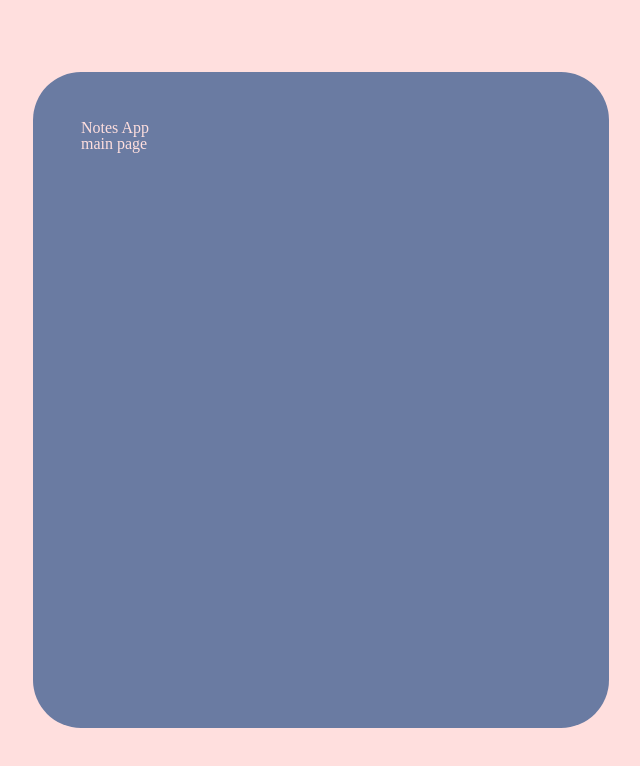
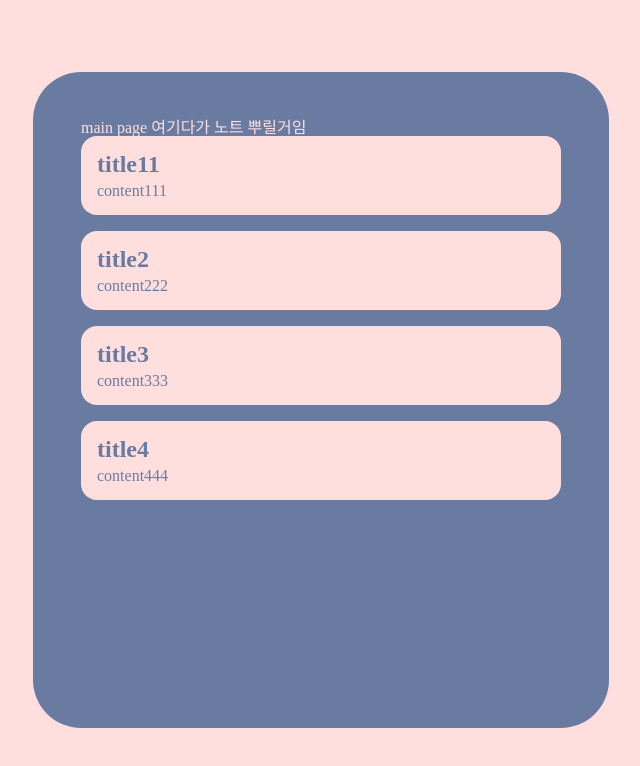
Before and after one commit to Note-React-Toy-Project/Note-main, a React (Vite) app in the folder note-project/: page / in a window 1280 px wide. Shown: the top 766 px of the page, without its empty margins (319-959 px from the left). Built offline with nearby package versions, Linux system fonts and the light colour scheme; the HTML template or start-up script is replaced by a standard one.

Commit message:
feat: create each note component

```diff
--- /dev/null
+++ b/note-project/src/components/Note/Note.module.css
@@ -0,0 +1,18 @@
+.container {
+  background-color: #ffdfde;
+  display: flex;
+  color: #6a7ba2;
+  flex-direction: column;
+  padding: 1rem;
+  border-radius: 1rem;
+  gap: 7px;
+}
+
+.titleStyle {
+  font-size: 1.5rem;
+  font-weight: 700;
+}
+
+.contentStyle {
+  font-size: 1rem;
+}
--- /dev/null
+++ b/note-project/src/components/Note/Note.tsx
@@ -0,0 +1,13 @@
+import { NoteType } from "../../interface/NoteType";
+import styles from "./Note.module.css";
+
+const Note: React.FC<NoteType> = (note) => {
+  return (
+    <div className={styles.container}>
+      <p className={styles.titleStyle}>{note.title}</p>
+      <p className={styles.contentStyle}>{note.content}</p>
+    </div>
+  );
+};
+
+export default Note;
--- a/note-project/src/components/Title/Title.tsx
+++ b/note-project/src/components/Title/Title.tsx
@@ -2,7 +2,9 @@ import styles from './Title.module.css'
 
 const TItle = () => {
   return <div className = {styles.container}>
-    Notes App</div>;
+
+
+    </div>;
 };
 
 export default TItle;
--- /dev/null
+++ b/note-project/src/interface/NoteType.tsx
@@ -0,0 +1,4 @@
+export interface NoteType {
+  title: string;
+  content: string;
+}
--- a/note-project/src/pages/Main/Main.module.css
+++ b/note-project/src/pages/Main/Main.module.css
@@ -0,0 +1,5 @@
+.noteContainer {
+    display: flex;
+    flex-direction: column;
+    gap: 1rem;
+}
--- a/note-project/src/pages/Main/Main.tsx
+++ b/note-project/src/pages/Main/Main.tsx
@@ -1,5 +1,38 @@
+import Note from "../../components/Note/Note";
+import { NoteType } from "../../interface/NoteType";
+import styles from "./Main.module.css";
+
 const Main = () => {
-  return <>main page</>;
+  const notes: NoteType[] = [
+    {
+      title: "title11",
+      content: "content111",
+    },
+    {
+      title: "title2",
+      content: "content222",
+    },
+    {
+      title: "title3",
+      content: "content333",
+    },
+    {
+      title: "title4",
+      content: "content444",
+    },
+  ];
+
+  return (
+    <>
+      main page 여기다가 노트 뿌릴거임
+      <div className={styles.noteContainer}>
+        {notes.map((eachNote) => {
+        return <Note title={eachNote.title} content={eachNote.content} />;
+      })}
+      </div>
+
+    </>
+  );
 };
 
 export default Main;
```
